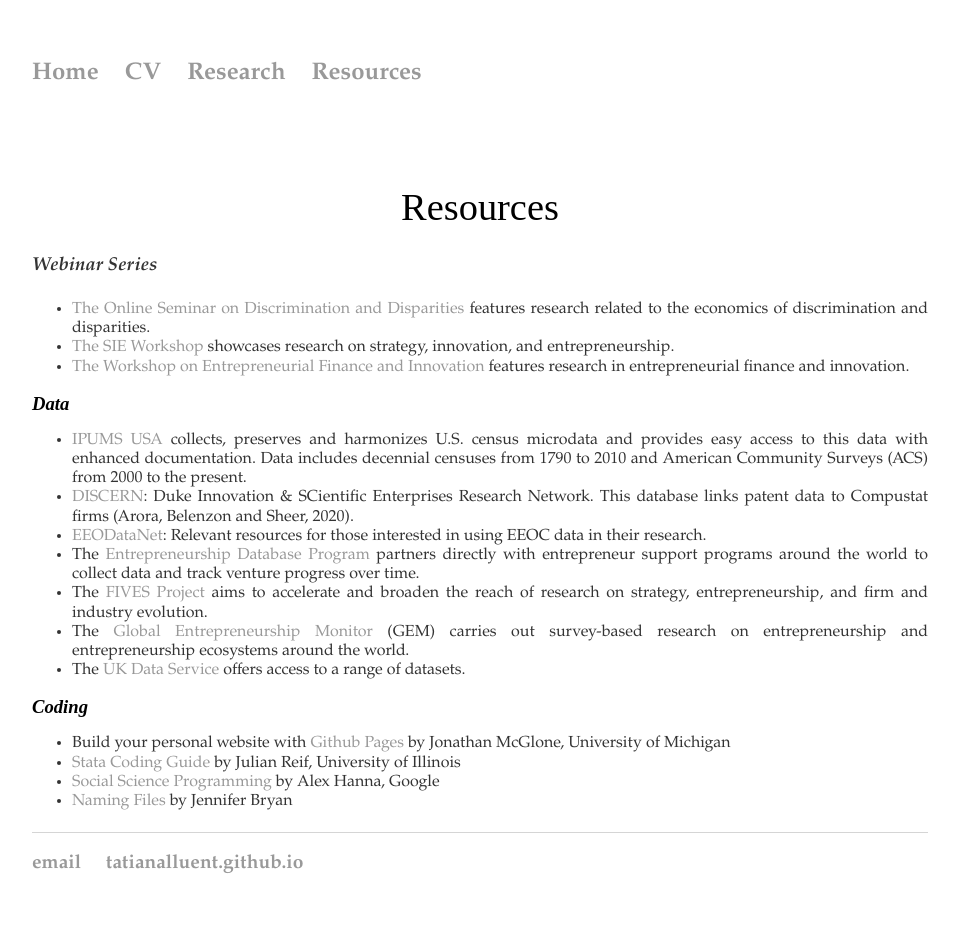
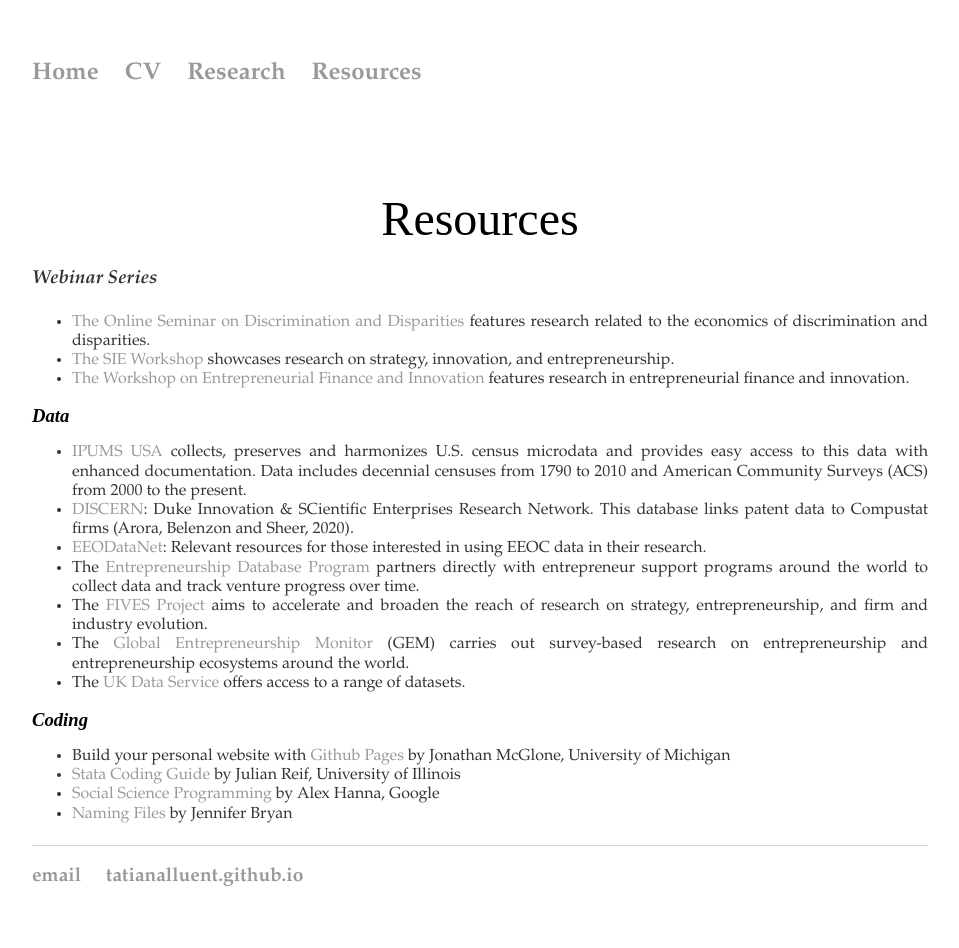
Before and after one commit to tatianalluent/tatianalluent.github.io, a Jekyll site: the page built from resources/index.html, in a window 1280 px wide. Shown: the whole page, without its empty margins (160-1119 px from the left). Built offline with Jekyll 4.4.1, drawn with Linux system fonts in a browser that asks for light colours.

Commit message:
Update main.css

```diff
--- a/css/main.css
+++ b/css/main.css
@@ -22,11 +22,12 @@ a:hover {
 }
 h1 {
     text-align: center;
-    font-size: 2.4em;
+    font-size: 3em;
     font-family: "Times New Roman", "Times", serif;
     font-weight: normal;
     padding-top: 70px;
     padding-bottom: 0px;
+    margin-bottom: 0;
 }
 
 h2 {
```
